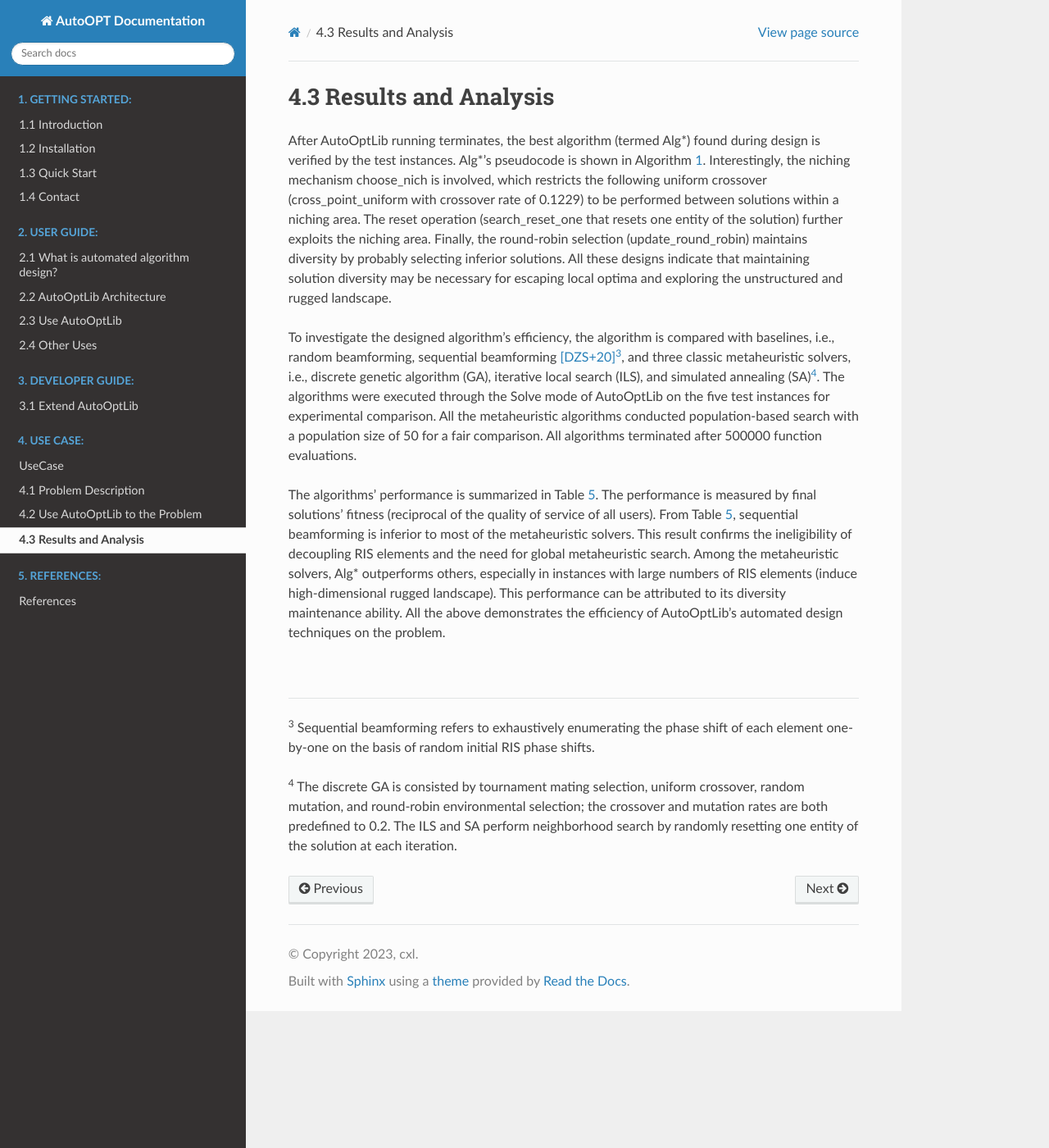
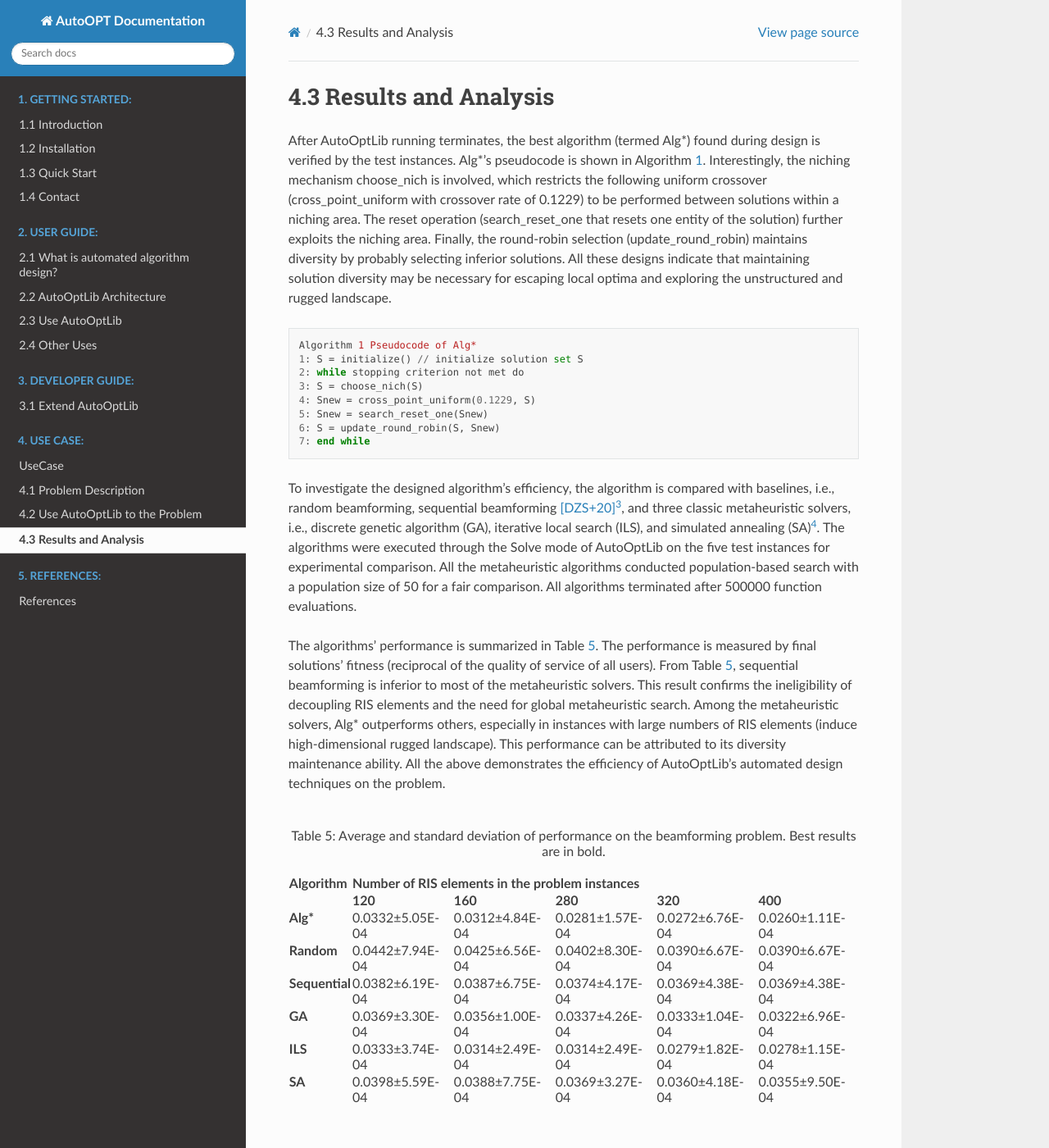
Before and after one commit to 524130120/AutoOPT, a Sphinx documentation site: the page built from source/UseCase/Results_and_Analysis.md, in a window 1280 px wide and 1400 px high. Shown: the whole window at 82% size. Built offline with Sphinx 7.4.7 and the Read the Docs theme 2.0.0, drawn with Linux system fonts in a browser that asks for light colours.

Commit message:
Update Results_and_Analysis.md

````diff
--- a/source/UseCase/Results_and_Analysis.md
+++ b/source/UseCase/Results_and_Analysis.md
@@ -8,6 +8,18 @@ crossover rate of 0.1229) to be performed between solutions within a niching are
 the round-robin selection (update_round_robin) maintains diversity by probably selecting inferior
 solutions. All these designs indicate that maintaining solution diversity may be necessary for escaping
 local optima and exploring the unstructured and rugged landscape.
+
+<a name="algorithm1"></a>
+```matlab
+Algorithm 1 Pseudocode of Alg*
+1: S = initialize() // initialize solution set S
+2: while stopping criterion not met do
+3: S = choose_nich(S)
+4: Snew = cross_point_uniform(0.1229, S)
+5: Snew = search_reset_one(Snew)
+6: S = update_round_robin(S, Snew)
+7: end while
+```
 
 To investigate the designed algorithm’s efficiency, the algorithm is compared with baselines, i.e.,
 random beamforming, sequential beamforming [[DZS+20]](../References/ref.html#DZS+20)<sup>[3](#3)</sup>, and three classic metaheuristic solvers, i.e., discrete
@@ -23,6 +35,75 @@ rugged landscape). This performance can be attributed to its diversity maintenan
 above demonstrates the efficiency of AutoOptLib’s automated design techniques on the problem.
 
 <br>
+<a name="table5"></a>
+<div style="text-align: center;">Table 5: Average and standard deviation of performance on the beamforming problem. Best results are in bold.</div>
+<br>
+
+<table>
+   <tr>
+        <td rowspan="2" style="font-weight: bold">Algorithm</td>
+        <td colspan="5" style="font-weight: bold">Number of RIS elements in the problem instances</td>
+   </tr>
+   <tr>
+        <td style="font-weight: bold">120</td>
+        <td style="font-weight: bold">160</td>
+        <td style="font-weight: bold">280</td>
+        <td style="font-weight: bold">320</td>
+        <td style="font-weight: bold">400</td>
+   </tr>
+    <tr>
+        <td style="font-weight: bold">Alg*</td>
+        <td >0.0332±5.05E-04</td>
+        <td >0.0312±4.84E-04</td>
+        <td >0.0281±1.57E-04</td>
+        <td >0.0272±6.76E-04</td>
+        <td >0.0260±1.11E-04</td>
+    </tr>
+    <tr>
+        <td style="font-weight: bold">Random</td>
+        <td >0.0442±7.94E-04</td>
+        <td >0.0425±6.56E-04</td>
+        <td >0.0402±8.30E-04 </td>
+        <td >0.0390±6.67E-04</td>
+        <td >0.0390±6.67E-04</td>
+    </tr>
+    <tr>
+        <td style="font-weight: bold">Sequential</td>
+        <td >0.0382±6.19E-04</td>
+        <td >0.0387±6.75E-04</td>
+        <td >0.0374±4.17E-04</td>
+        <td >0.0369±4.38E-04</td>
+        <td >0.0369±4.38E-04</td>
+    </tr>
+    <tr>
+        <td style="font-weight: bold">GA</td>
+        <td >0.0369±3.30E-04</td>
+        <td >0.0356±1.00E-04</td>
+        <td >0.0337±4.26E-04</td>
+        <td >0.0333±1.04E-04</td>
+        <td >0.0322±6.96E-04</td>
+    </tr>
+    <tr>
+        <td style="font-weight: bold">ILS</td>
+        <td >0.0333±3.74E-04</td>
+        <td >0.0314±2.49E-04</td>
+        <td >0.0314±2.49E-04</td>
+        <td >0.0279±1.82E-04</td>
+        <td >0.0278±1.15E-04</td>
+    </tr>
+    <tr>
+        <td style="font-weight: bold">SA</td>
+        <td >0.0398±5.59E-04</td>
+        <td >0.0388±7.75E-04</td>
+        <td >0.0369±3.27E-04</td>
+        <td >0.0360±4.18E-04</td>
+        <td >0.0355±9.50E-04</td>
+    </tr>
+</table>
+
+<br>
+
+<br>
 
 -------------------------------------------
 <a name="3"></a><sup>3</sup> Sequential beamforming refers to exhaustively enumerating the phase shift of each element one-by-one on the basis
````
